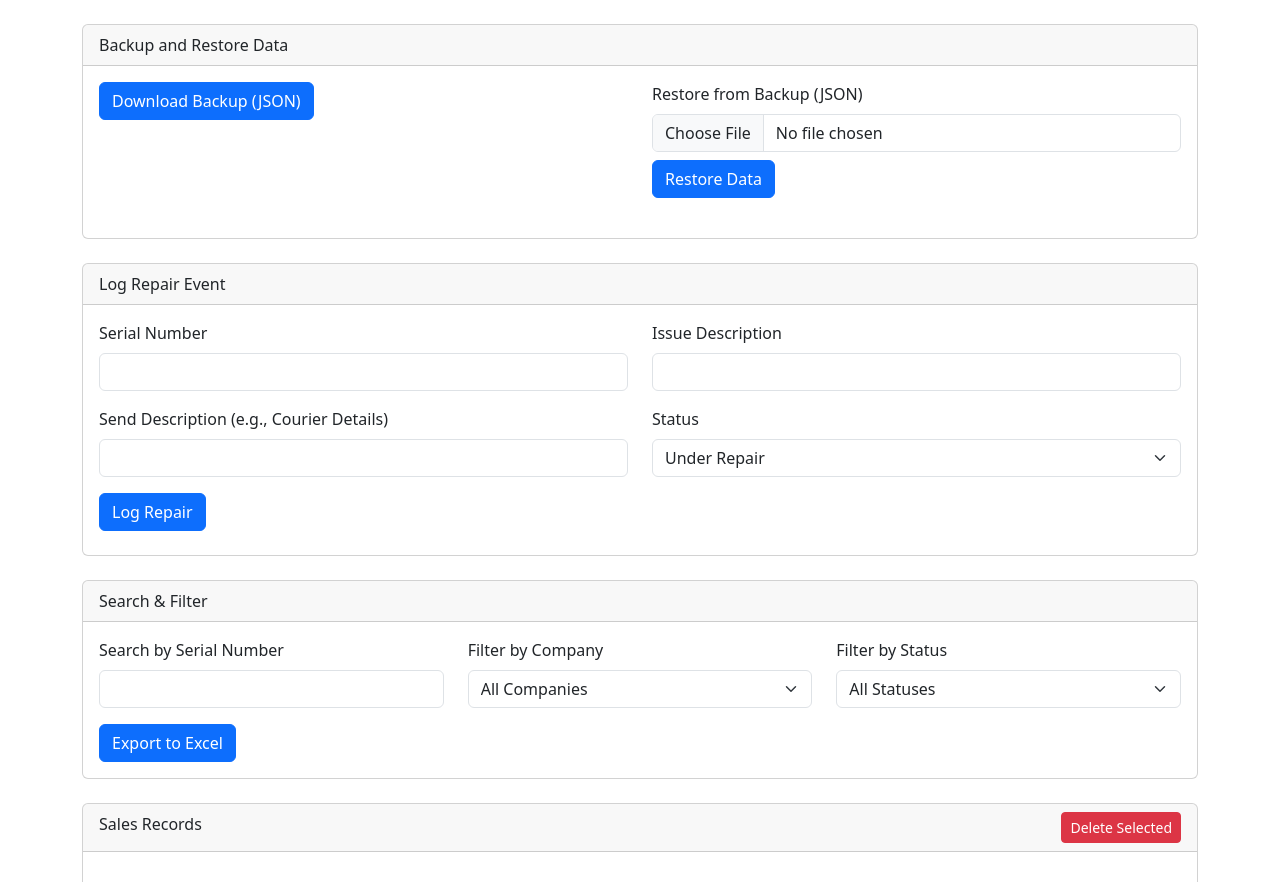
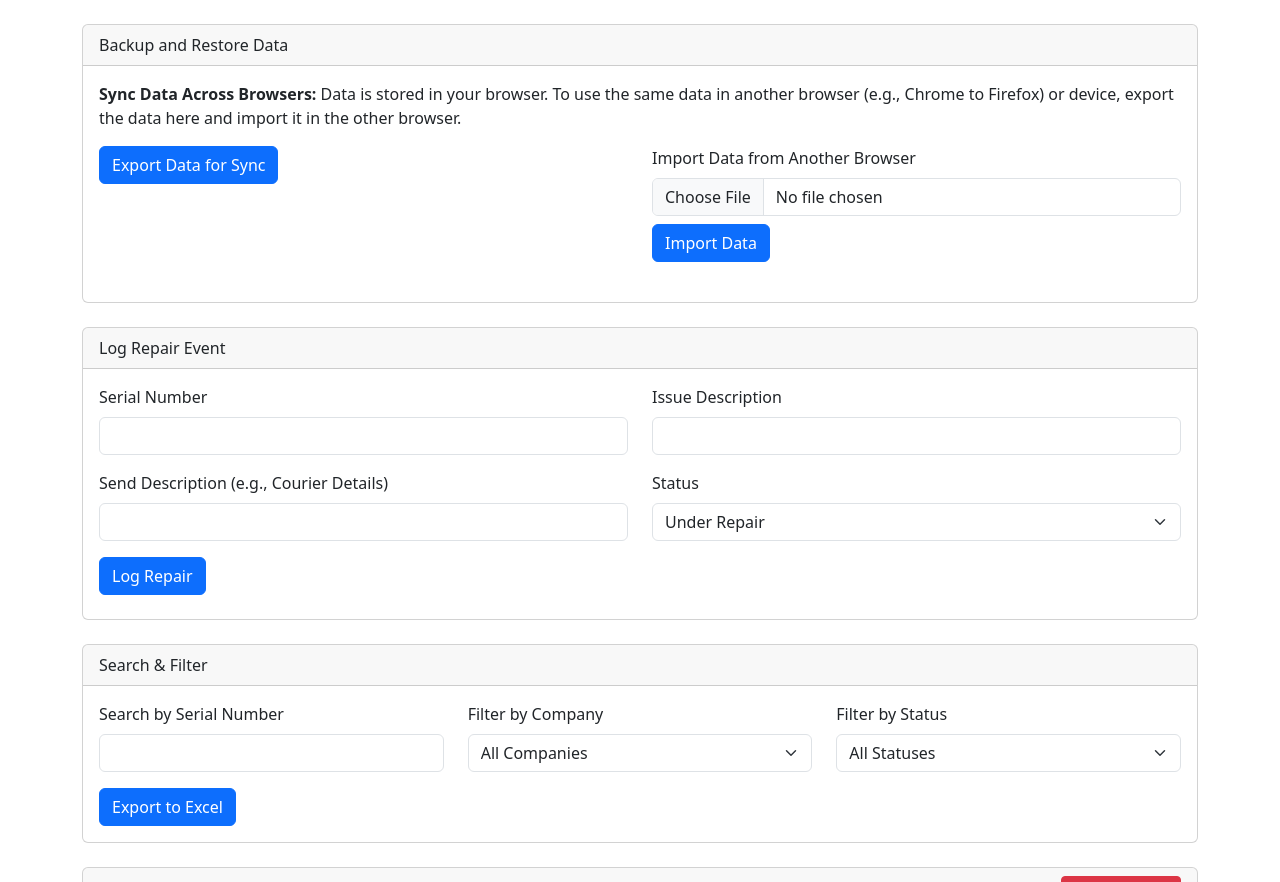
Before and after one commit to RajPar21472/scale-tracker, a plain HTML site: page index.html in a window 1280 px wide. Shown: the part 824-1706 px from the top of the page. Drawn offline with nearby package versions, Linux system fonts and the light colour scheme.

Commit message:
Update index.html

```diff
--- a/index.html
+++ b/index.html
@@ -78,15 +78,18 @@
         <div class="card mb-4">
             <div class="card-header">Backup and Restore Data</div>
             <div class="card-body">
+                <div class="mb-3">
+                    <p><strong>Sync Data Across Browsers:</strong> Data is stored in your browser. To use the same data in another browser (e.g., Chrome to Firefox) or device, export the data here and import it in the other browser.</p>
+                </div>
                 <div class="row">
                     <div class="col-md-6 mb-3">
-                        <button class="btn btn-primary" onclick="downloadBackup()">Download Backup (JSON)</button>
+                        <button class="btn btn-primary" onclick="downloadBackup()">Export Data for Sync</button>
                     </div>
                     <div class="col-md-6 mb-3">
                         <form id="restoreForm">
-                            <label for="restoreFile" class="form-label">Restore from Backup (JSON)</label>
+                            <label for="restoreFile" class="form-label">Import Data from Another Browser</label>
                             <input type="file" class="form-control" id="restoreFile" accept=".json" required>
-                            <button type="submit" class="btn btn-primary mt-2">Restore Data</button>
+                            <button type="submit" class="btn btn-primary mt-2">Import Data</button>
                         </form>
                     </div>
                 </div>
```
